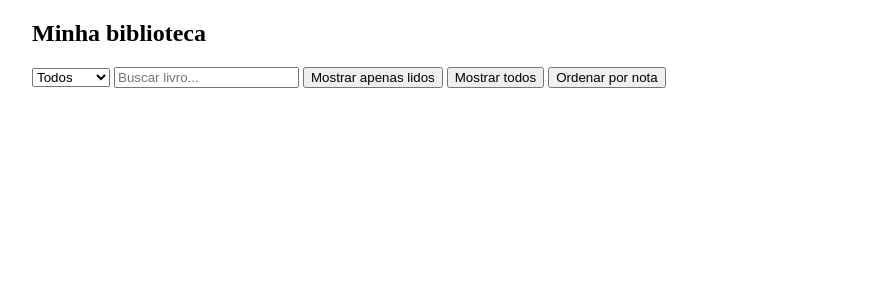
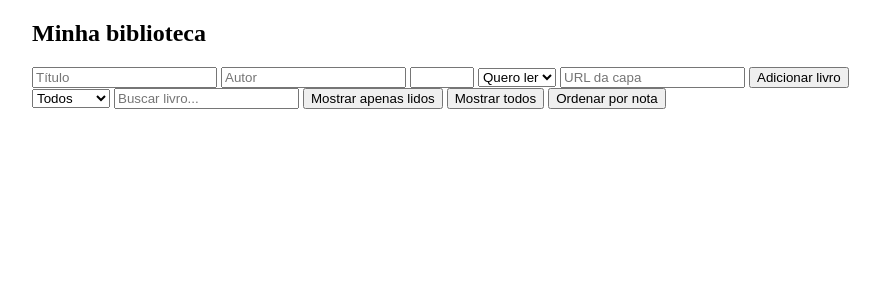
Before and after one commit to Larissa-js/programacao, a Flask app: page / in a window 1280 px wide. Shown: the part 122-422 px from the top of the page, without its empty margins (8-888 px from the left). Run offline with Flask 3, Linux system fonts and the light colour scheme; data that the repository does not hold is empty.

Commit message:
adiciona cadastro de livtos pelo formulario

```diff
--- a/meu-portifolio/app.py
+++ b/meu-portifolio/app.py
@@ -1,4 +1,4 @@
-from flask import Flask, render_template
+from flask import Flask, render_template, request, redirect, url_for
 import sqlite3
 
 app = Flask(__name__)
@@ -26,6 +26,22 @@ def inicio():
 
     return render_template("index.html", livros=livros)
 
+@app.route("/adicionar", methods=["POST"])
+def adicionar_livro():
+    titulo = request.form["titulo"]
+    autor = request.form["autor"]
+    nota = request.form["nota"]
+    status = request.form["status"]
+    imagem = request.form["imagem"]
+
+    with sqlite3.connect("database.db") as conexao:
+        conexao.execute("""
+            INSERT INTO livros (titulo, autor, nota, status, imagem)
+            VALUES (?, ?, ?, ?, ?)
+        """, (titulo, autor, nota, status, imagem))
+
+    return redirect(url_for("inicio"))
+
 if __name__ == "__main__":
     criar_banco()
     app.run(debug=True)
--- a/meu-portifolio/templates/index.html
+++ b/meu-portifolio/templates/index.html
@@ -15,6 +15,42 @@
     <main>
         <section>
             <h2>Minha biblioteca</h2>
+
+            <form action="{{ url_for('adicionar_livro')}}" method="POST">
+                <input
+                    type="text"
+                    name="titulo"
+                    placeholder="Título"
+                    required
+                >
+                <input
+                    tyoe="text"
+                    name="autor"
+                    placeholder="Autor"
+                    required
+                >
+                <input
+                    type="number"
+                    name="nota"
+                    palceholder="Nota"
+                    min="0"
+                    max="5"
+                    step="0.5"
+                >
+
+                <select name="status" required>
+                    <option value="Quero ler">Quero ler</option>
+                    <option value="Lido">Lido</option>
+                </select>
+
+                <input
+                    type="text"
+                    name="imagem"
+                    placeholder="URL da capa"
+                >
+
+                <button type="subimit">Adicionar livro</button>
+            </form>
 
 
             <select id="filtro-status">
```
